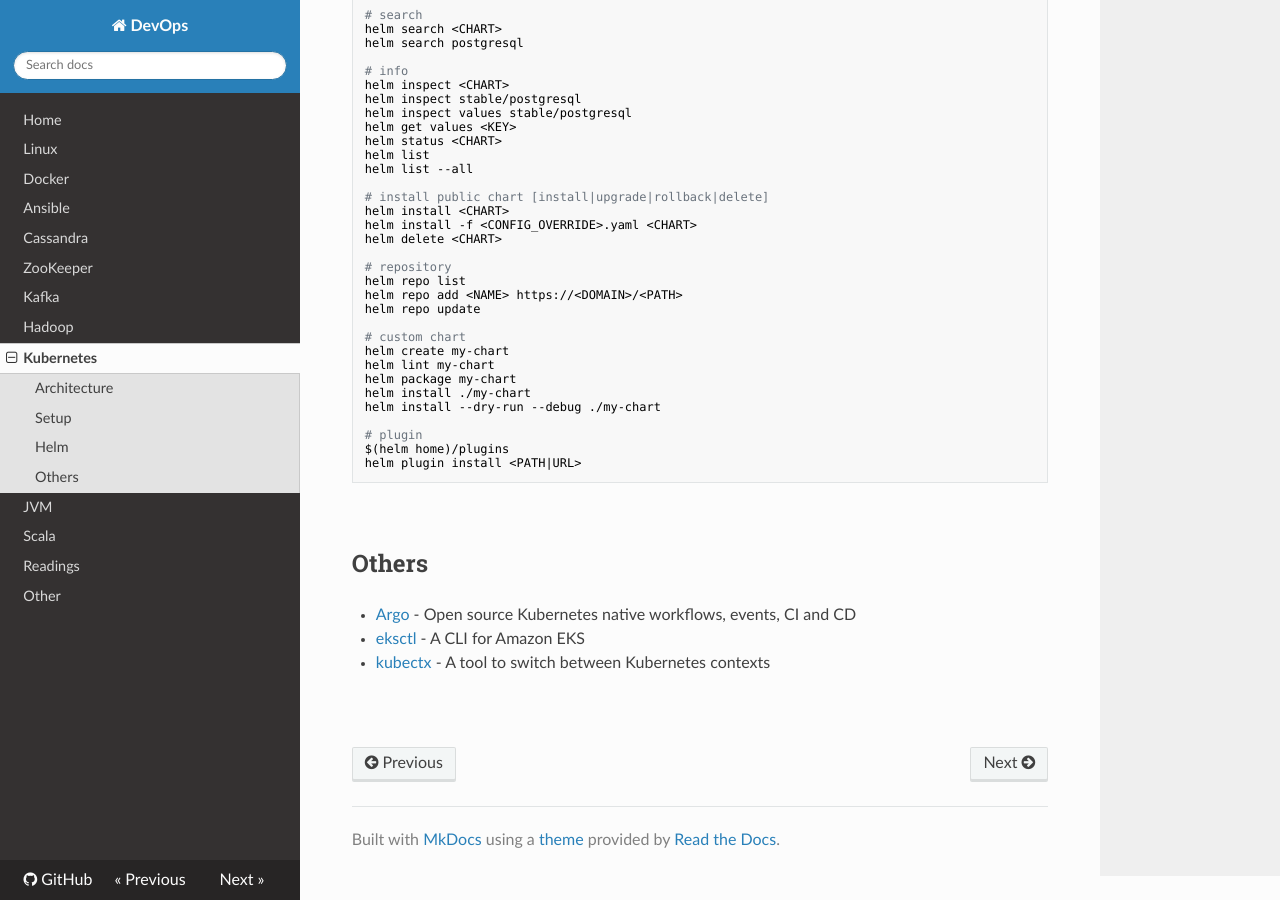
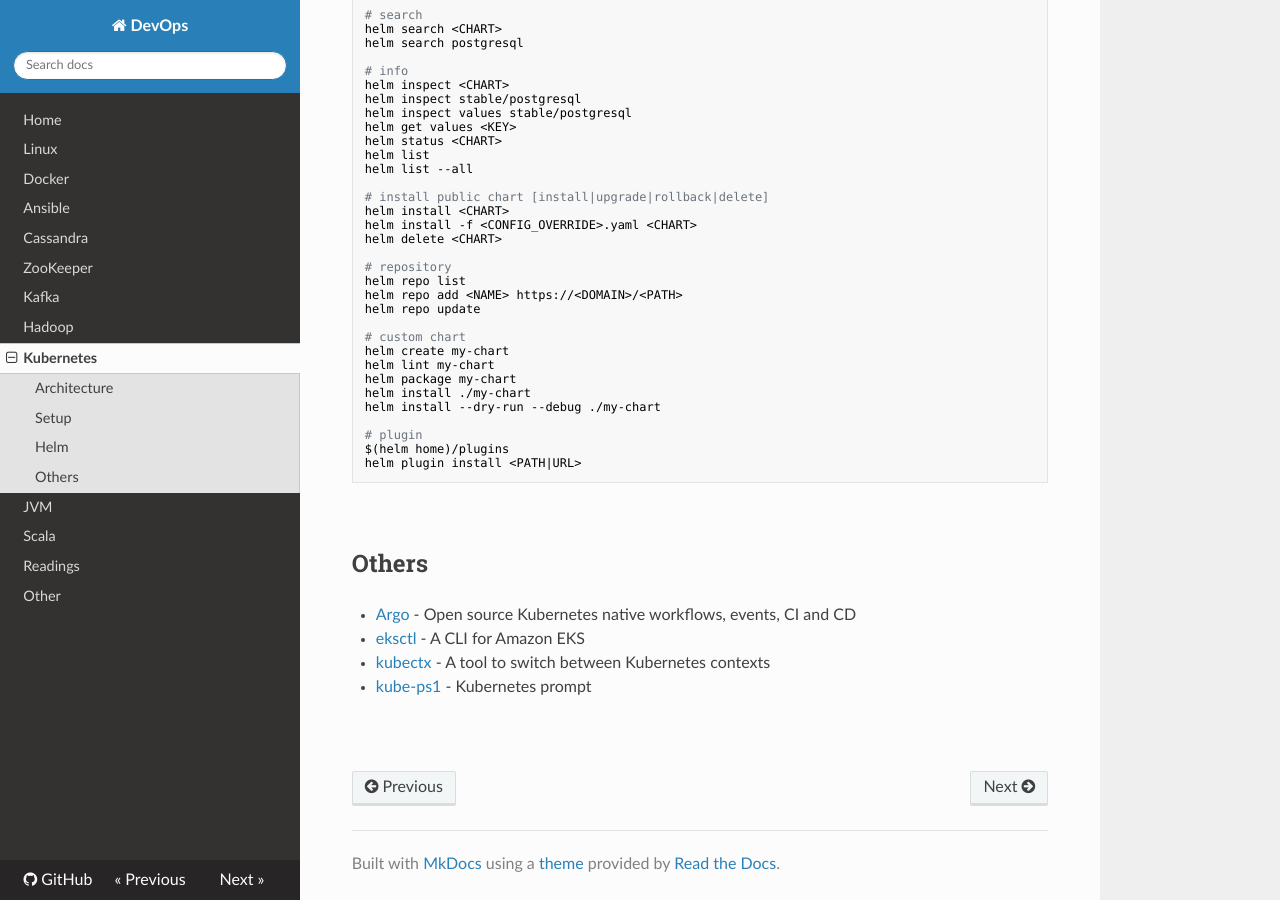
Before and after one commit to niqdev/devops, an MkDocs documentation site: the page built from docs/kubernetes.md, in a window 1280 px wide and 900 px high, scrolled down 14296 px. Built offline with MkDocs 1.6.1, drawn with Linux system fonts in a browser that asks for light colours; nearby versions of some CDN libraries; old or Windows-style settings are respelled for this version of MkDocs.

Commit message:
doc: update kubernetes

```diff
--- a/docs/kubernetes.md
+++ b/docs/kubernetes.md
@@ -592,5 +592,6 @@ helm plugin install <PATH|URL>
 * [Argo](https://argoproj.github.io) - Open source Kubernetes native workflows, events, CI and CD
 * [eksctl](https://eksctl.io) - A CLI for Amazon EKS
 * [kubectx](https://ahmet.im/blog/kubectx) - A tool to switch between Kubernetes contexts
+* [kube-ps1](https://github.com/jonmosco/kube-ps1) - Kubernetes prompt
 
 <br>
```
